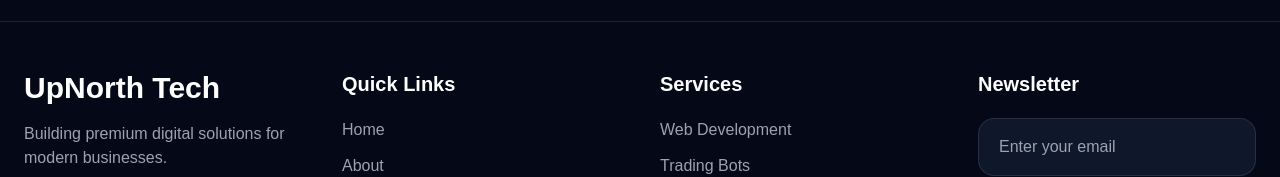
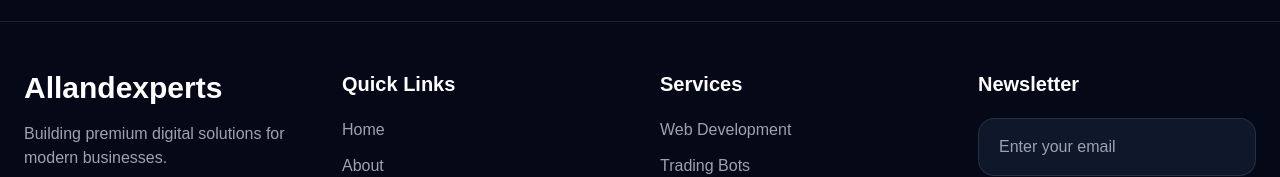
Before and after one commit to wisdigitex/client-john-website, a Next.js app: page /about in a window 1280 px wide. Shown: the part 3394-3571 px from the top of the page. Built offline with nearby package versions, Linux system fonts and the light colour scheme.

Commit message:
Name-change

```diff
--- a/app/about/page.jsx
+++ b/app/about/page.jsx
@@ -42,7 +42,7 @@ async function handleLogout() {
           <a href="/" className="flex items-center h-14 overflow-visible">
             <img
               src="/images/logo.png"
-              alt="UpNorth Tech Logo"
+              alt="Allandexperts Logo"
               className="h-14 w-auto object-contain"
             />
           </a>
@@ -497,7 +497,7 @@ async function handleLogout() {
           <div>
 
             <h2 className="text-3xl font-black mb-4">
-              UpNorth Tech
+              Allandexperts
             </h2>
 
             <p className="text-gray-400">
--- a/app/admin/page.jsx
+++ b/app/admin/page.jsx
@@ -50,7 +50,7 @@ export default function AdminPage() {
 });
 
 const [settings, setSettings] = useState({
-  siteName: "UpNorth Tech",
+  siteName: "Allandexperts",
   siteEmail: "info@upnorthstech.com",
   sitePhone: "07012649511",
   adminName: "Admin",
--- a/app/admin/settings/page.jsx
+++ b/app/admin/settings/page.jsx
@@ -21,7 +21,7 @@ export default function AdminSettingsPage() {
             <div className="space-y-5">
               <input
                 placeholder="Website Name"
-                defaultValue="UpNorth Tech"
+                defaultValue="Allandexperts"
                 className="w-full bg-[#0F172A] border border-white/10 rounded-2xl px-5 py-4 outline-none focus:border-orange-500"
               />
 
--- a/app/blog/page.jsx
+++ b/app/blog/page.jsx
@@ -98,7 +98,7 @@ async function handleLogout() {
           <a href="/" className="flex items-center h-14 overflow-visible">
             <img
               src="/images/logo.png"
-              alt="UpNorth Tech Logo"
+              alt="Allandexperts Logo"
               className="h-14 w-auto object-contain"
             />
           </a>
@@ -487,7 +487,7 @@ async function handleLogout() {
       <footer className="border-t border-white/10 py-12 px-6">
         <div className="max-w-7xl mx-auto grid md:grid-cols-4 gap-10">
           <div>
-            <h2 className="text-3xl font-black mb-4">UpNorth Tech</h2>
+            <h2 className="text-3xl font-black mb-4">Allandexperts</h2>
             <p className="text-gray-400">
               Building premium digital solutions for modern businesses.
             </p>
--- a/app/contact/page.jsx
+++ b/app/contact/page.jsx
@@ -45,7 +45,7 @@ export default function ContactPage() {
           <a href="/" className="flex items-center h-14 overflow-visible">
             <img
               src="/images/logo.png"
-              alt="UpNorth Tech Logo"
+              alt="Allandexperts Logo"
               className="h-14 w-auto object-contain"
             />
           </a>
@@ -274,7 +274,7 @@ export default function ContactPage() {
                   Email
                 </h3>
                 <p className="text-gray-400 text-lg">
-                  upnorthtech@gmail.com
+                  Allandexperts@gmail.com
                 </p>
               </div>
 
@@ -489,7 +489,7 @@ export default function ContactPage() {
       <footer className="border-t border-white/10 py-12 px-6">
         <div className="max-w-7xl mx-auto grid md:grid-cols-4 gap-10">
           <div>
-            <h2 className="text-3xl font-black mb-4">UpNorth Tech</h2>
+            <h2 className="text-3xl font-black mb-4">Allandexperts</h2>
             <p className="text-gray-400">
               Building premium digital solutions for modern businesses.
             </p>
--- a/app/dashboard/page.jsx
+++ b/app/dashboard/page.jsx
@@ -732,7 +732,7 @@ return (
           <a href="/" className="flex items-center h-14 overflow-visible">
             <img
               src="/images/logo.png"
-              alt="UpNorth Tech Logo"
+              alt="Allandexperts Logo"
               className="h-32 w-auto object-contain scale-[1.4] origin-left"
             />
           </a>
@@ -881,7 +881,7 @@ return (
           <a href="/" className="flex items-center h-14 overflow-visible">
             <img
               src="/images/logo.png"
-              alt="UpNorth Tech Logo"
+              alt="Allandexperts Logo"
               className="h-14 w-auto object-contain"
             />
           </a>
@@ -1118,7 +1118,7 @@ return (
       <div className="flex items-center justify-between pt-1">
         <img
           src="/images/logo.png"
-          alt="UpNorth Tech"
+          alt="Allandexperts"
           className="h-[54px] w-auto object-contain"
         />
 
@@ -1574,7 +1574,7 @@ return (
 
         <img
           src="/images/logo.png"
-          alt="UpNorth Tech"
+          alt="Allandexperts"
           className="h-[54px] w-auto object-contain"
         />
 
@@ -1928,7 +1928,7 @@ return (
 
         <img
           src="/images/logo.png"
-          alt="UpNorth Tech"
+          alt="Allandexperts"
           className="h-[54px] w-auto object-contain"
         />
 
@@ -2441,7 +2441,7 @@ return (
 
         <img
           src="/images/logo.png"
-          alt="UpNorth Tech"
+          alt="Allandexperts"
           className="h-[54px] w-auto object-contain"
         />
 
@@ -2719,7 +2719,7 @@ return (
 
         <img
           src="/images/logo.png"
-          alt="UpNorth Tech"
+          alt="Allandexperts"
           className="h-[54px] w-auto object-contain"
         />
 
--- a/app/page.jsx
+++ b/app/page.jsx
@@ -154,7 +154,7 @@ useEffect(() => {
         <a href="/">
           <img
             src={cms?.logo || "/images/logo.png"}
-            alt="UpNorth Tech"
+            alt="Allandexperts"
             className="h-12 md:h-14 w-auto object-contain"
           />
         </a>
@@ -277,7 +277,7 @@ useEffect(() => {
           <div className="absolute inset-0 bg-orange-500/20 blur-3xl rounded-full"></div>
           <img
             src="https://images.unsplash.com/photo-1522071820081-009f0129c71c?q=80&w=1200&auto=format&fit=crop"
-            alt="UpNorth Tech"
+            alt="Allandexperts"
             className="relative z-10 rounded-[32px] border border-white/10 w-full h-[360px] md:h-[620px] object-cover"
           />
         </div>
--- a/app/projects/[slug]/page.jsx
+++ b/app/projects/[slug]/page.jsx
@@ -110,7 +110,7 @@ async function handleLogout() {
           <a href="/" className="flex items-center h-14 overflow-visible">
             <img
               src="/images/logo.png"
-              alt="UpNorth Tech Logo"
+              alt="Allandexperts Logo"
               className="h-14 w-auto object-contain"
             />
           </a>
@@ -400,7 +400,7 @@ async function handleLogout() {
 
           <div>
             <h2 className="text-3xl font-black mb-4">
-              UpNorth Tech
+              Allandexperts
             </h2>
 
             <p className="text-gray-400">
--- a/app/projects/page.jsx
+++ b/app/projects/page.jsx
@@ -99,7 +99,7 @@ async function handleLogout() {
           <a href="/" className="flex items-center h-14 overflow-visible">
             <img
               src="/images/logo.png"
-              alt="UpNorth Tech Logo"
+              alt="Allandexperts Logo"
               className="h-14 w-auto object-contain"
             />
           </a>
@@ -486,7 +486,7 @@ async function handleLogout() {
       <footer className="border-t border-white/10 py-12 px-6">
         <div className="max-w-7xl mx-auto grid md:grid-cols-4 gap-10">
           <div>
-            <h2 className="text-3xl font-black mb-4">UpNorth Tech</h2>
+            <h2 className="text-3xl font-black mb-4">Allandexperts</h2>
             <p className="text-gray-400">
               Building premium digital solutions for modern businesses.
             </p>
--- a/app/request/page.jsx
+++ b/app/request/page.jsx
@@ -170,7 +170,7 @@ export default function RequestPage() {
           <a href="/" className="flex items-center h-14 overflow-visible">
             <img
               src="/images/logo.png"
-              alt="UpNorth Tech Logo"
+              alt="Allandexperts Logo"
               className="h-14 w-auto object-contain"
             />
           </a>
@@ -532,7 +532,7 @@ export default function RequestPage() {
         <div className="max-w-7xl mx-auto text-center">
 
           <h2 className="text-3xl font-black mb-4">
-            UpNorth Tech
+            Allandexperts
           </h2>
 
           <p className="text-gray-400">
--- a/app/services/page.jsx
+++ b/app/services/page.jsx
@@ -91,7 +91,7 @@ async function handleLogout() {
           <a href="/" className="flex items-center h-14 overflow-visible">
             <img
               src="/images/logo.png"
-              alt="UpNorth Tech Logo"
+              alt="Allandexperts Logo"
               className="h-14 w-auto object-contain"
             />
           </a>
@@ -525,7 +525,7 @@ async function handleLogout() {
       <footer className="border-t border-white/10 py-12 px-6">
         <div className="max-w-7xl mx-auto grid md:grid-cols-4 gap-10">
           <div>
-            <h2 className="text-3xl font-black mb-4">UpNorth Tech</h2>
+            <h2 className="text-3xl font-black mb-4">Allandexperts</h2>
             <p className="text-gray-400">
               Building premium digital solutions for modern businesses.
             </p>
```
